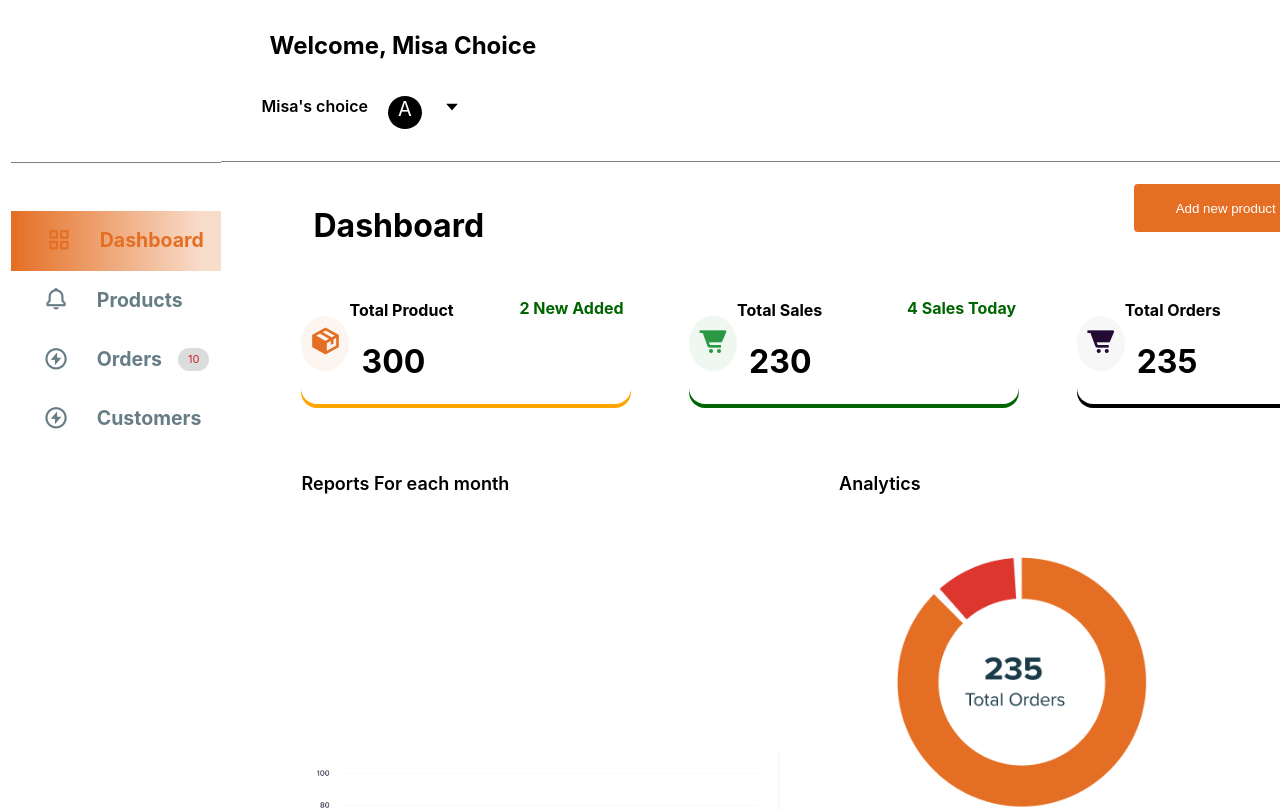
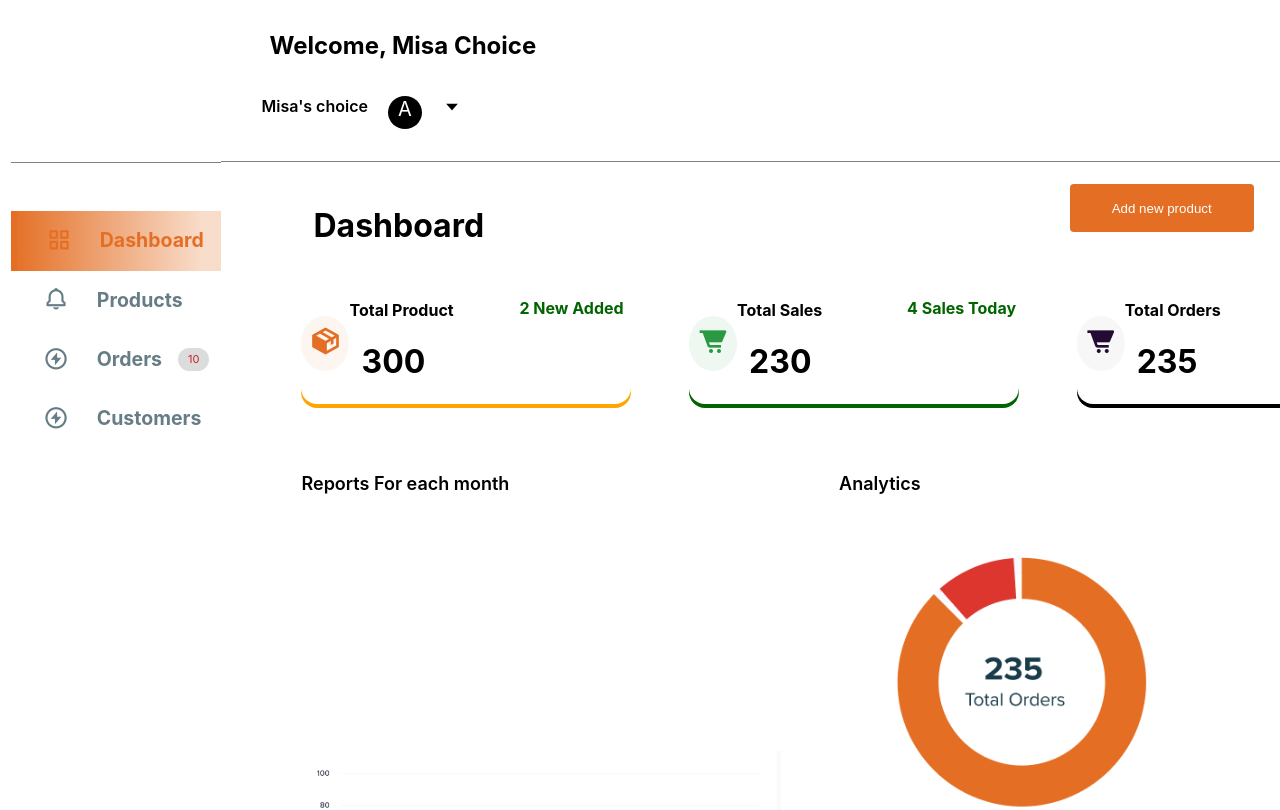
Before and after one commit to abed-obaah/react-dashboard, a React (Create React App) app: page / in a window 1280 px wide. Shown: the top 810 px of the page. Built offline with nearby package versions, Linux system fonts and the light colour scheme.

Commit message:
Update App.css

```diff
--- a/src/App.css
+++ b/src/App.css
@@ -92,7 +92,7 @@ div.dashboardHeader button{
  align-items: center;
  border-radius: 4px;
  border: none;
-      margin-right: 89px;
+     margin-right: 153px;
 }
 aside.top{
 
```
